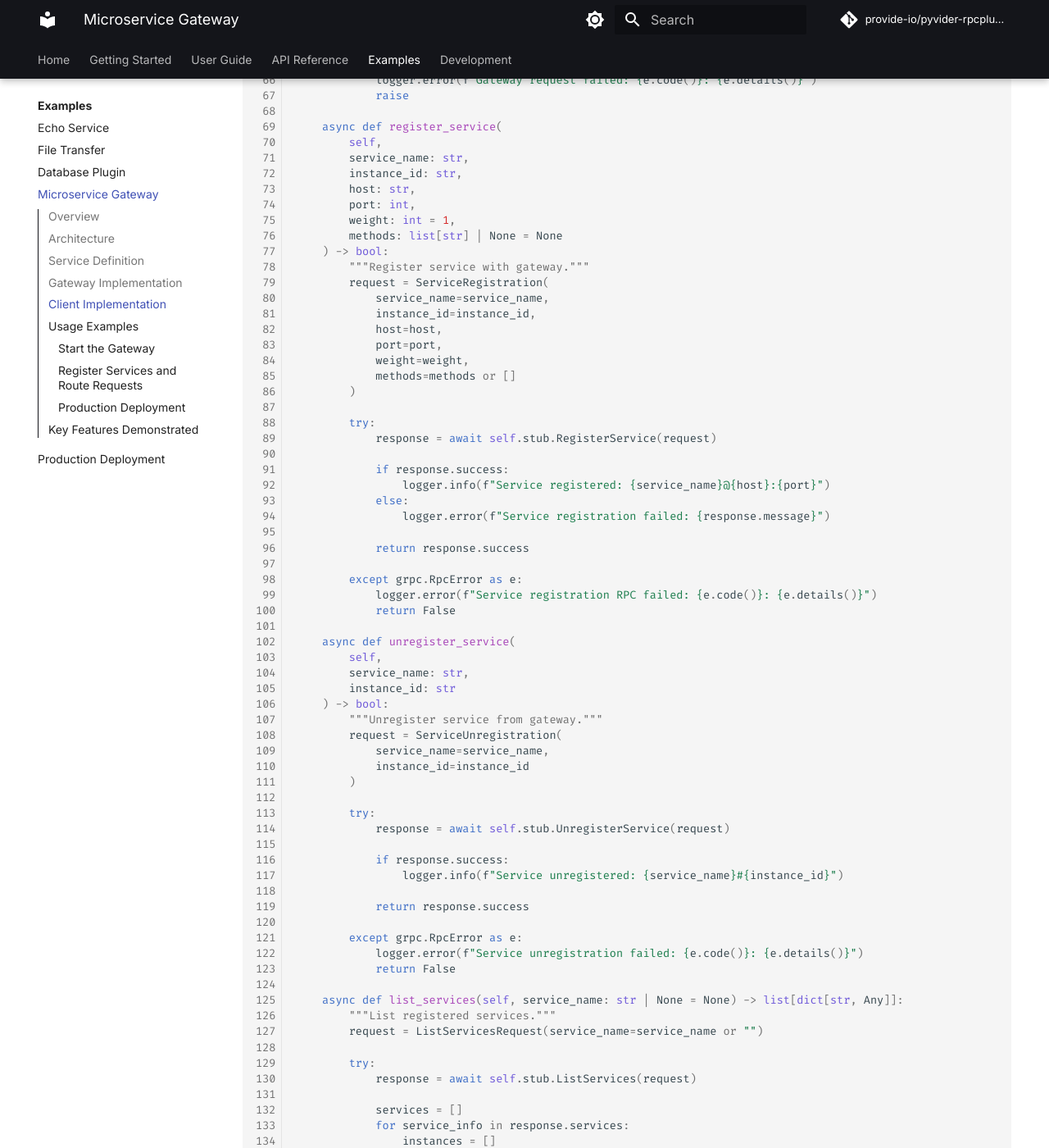
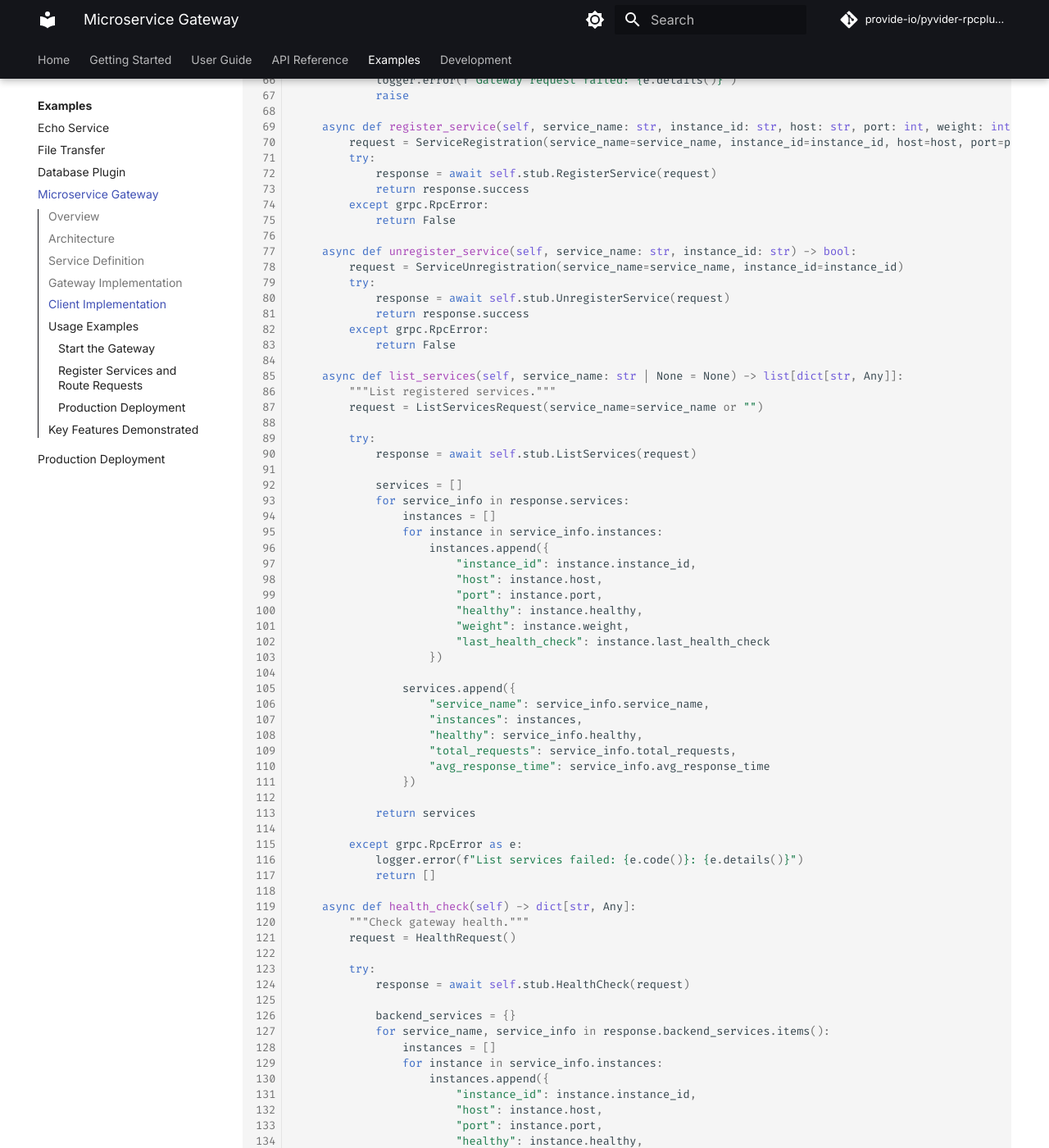
Before and after one commit to provide-io/pyvider-rpcplugin, an MkDocs documentation site: the page built from docs/examples/microservice-gateway.md, in a window 1280 px wide and 1400 px high, scrolled down 12294 px. Shown: the whole window at 82% size. Built offline with MkDocs 1.6.1 and Material for MkDocs 9.7.7, drawn with Linux system fonts in a browser that asks for light colours; comment, search, counter and statistics services are not loaded; the version menu is left out; some of the changed text lies outside the part shown.

Commit message:
🔼⚙️ [skip ci] auto-commit

```diff
--- a/docs/examples/microservice-gateway.md
+++ b/docs/examples/microservice-gateway.md
@@ -626,63 +626,23 @@ class GatewayClient:
             return result
 
         except grpc.RpcError as e:
-            logger.error(f"Gateway request failed: {e.code()}: {e.details()}")
+            logger.error(f"Gateway request failed: {e.details()}")
             raise
 
-    async def register_service(
-        self,
-        service_name: str,
-        instance_id: str,
-        host: str,
-        port: int,
-        weight: int = 1,
-        methods: list[str] | None = None
-    ) -> bool:
-        """Register service with gateway."""
-        request = ServiceRegistration(
-            service_name=service_name,
-            instance_id=instance_id,
-            host=host,
-            port=port,
-            weight=weight,
-            methods=methods or []
-        )
-
+    async def register_service(self, service_name: str, instance_id: str, host: str, port: int, weight: int = 1) -> bool:
+        request = ServiceRegistration(service_name=service_name, instance_id=instance_id, host=host, port=port, weight=weight)
         try:
             response = await self.stub.RegisterService(request)
-
-            if response.success:
-                logger.info(f"Service registered: {service_name}@{host}:{port}")
-            else:
-                logger.error(f"Service registration failed: {response.message}")
-
             return response.success
-
-        except grpc.RpcError as e:
-            logger.error(f"Service registration RPC failed: {e.code()}: {e.details()}")
+        except grpc.RpcError:
             return False
 
-    async def unregister_service(
-        self,
-        service_name: str,
-        instance_id: str
-    ) -> bool:
-        """Unregister service from gateway."""
-        request = ServiceUnregistration(
-            service_name=service_name,
-            instance_id=instance_id
-        )
-
+    async def unregister_service(self, service_name: str, instance_id: str) -> bool:
+        request = ServiceUnregistration(service_name=service_name, instance_id=instance_id)
         try:
             response = await self.stub.UnregisterService(request)
-
-            if response.success:
-                logger.info(f"Service unregistered: {service_name}#{instance_id}")
-
             return response.success
-
-        except grpc.RpcError as e:
-            logger.error(f"Service unregistration failed: {e.code()}: {e.details()}")
+        except grpc.RpcError:
             return False
 
     async def list_services(self, service_name: str | None = None) -> list[dict[str, Any]]:
```
